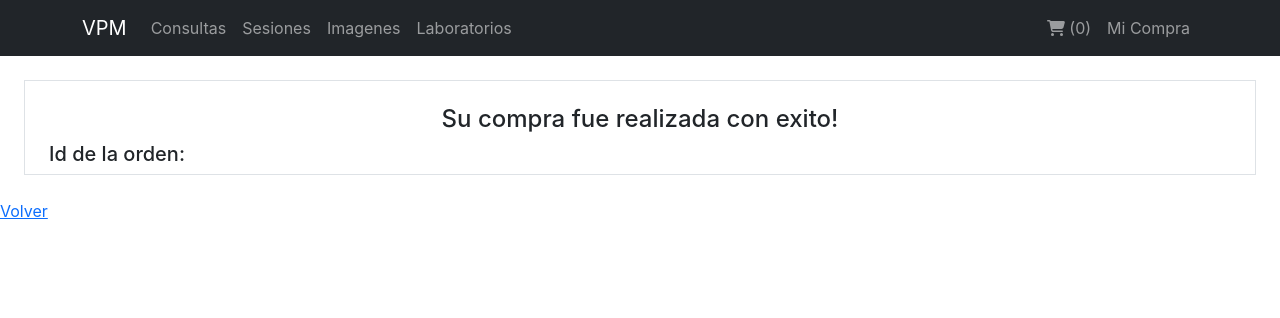
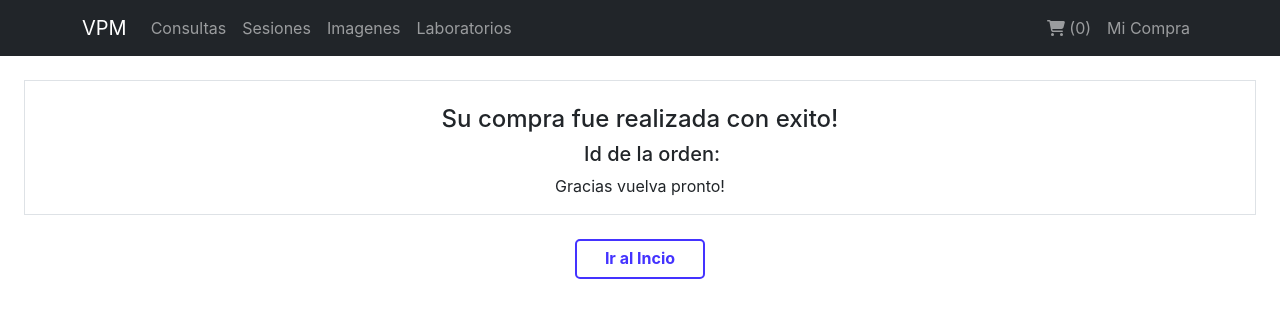
Before and after one commit to PabloSadura/Proyecto_FInal_React, a React (Vite) app in the folder ventadepracticas/: page /payload in a window 1280 px wide. Shown: the top 318 px of the page. Built offline with nearby package versions, Linux system fonts and the light colour scheme.

Commit message:
Se termino con la pagina de la compra

```diff
--- a/ventadepracticas/src/Context/CartContext.jsx
+++ b/ventadepracticas/src/Context/CartContext.jsx
@@ -87,7 +87,8 @@ export const CartProvider = ({ children }) => {
       .then((resp) => {
         setOrder(resp.id);
       })
-      .catch((err) => console.log(err));
+      .catch((err) => console.log(err))
+      .finally(() => setCart([]));
   };
 
   return (
--- a/ventadepracticas/src/components/payload/PayLoad.jsx
+++ b/ventadepracticas/src/components/payload/PayLoad.jsx
@@ -9,17 +9,21 @@ function PayLoad() {
 
   return (
     <>
-      <div className="m-4">
+      <div className="m-4 text-center">
         <div className="border">
           <h4 className="text-center mt-4">
             Su compra fue realizada con exito!
           </h4>
           <h5 className="ms-4">Id de la orden: {order}</h5>
+          <p>Gracias vuelva pronto!</p>
         </div>
+        <Link
+          to={"/"}
+          className="text-center text-decoration-none css-button-sliding-to-left--sky mt-4"
+        >
+          Ir al Incio
+        </Link>
       </div>
-      <Link to={"/"} className="text-center">
-        Volver
-      </Link>
     </>
   );
 }
```
